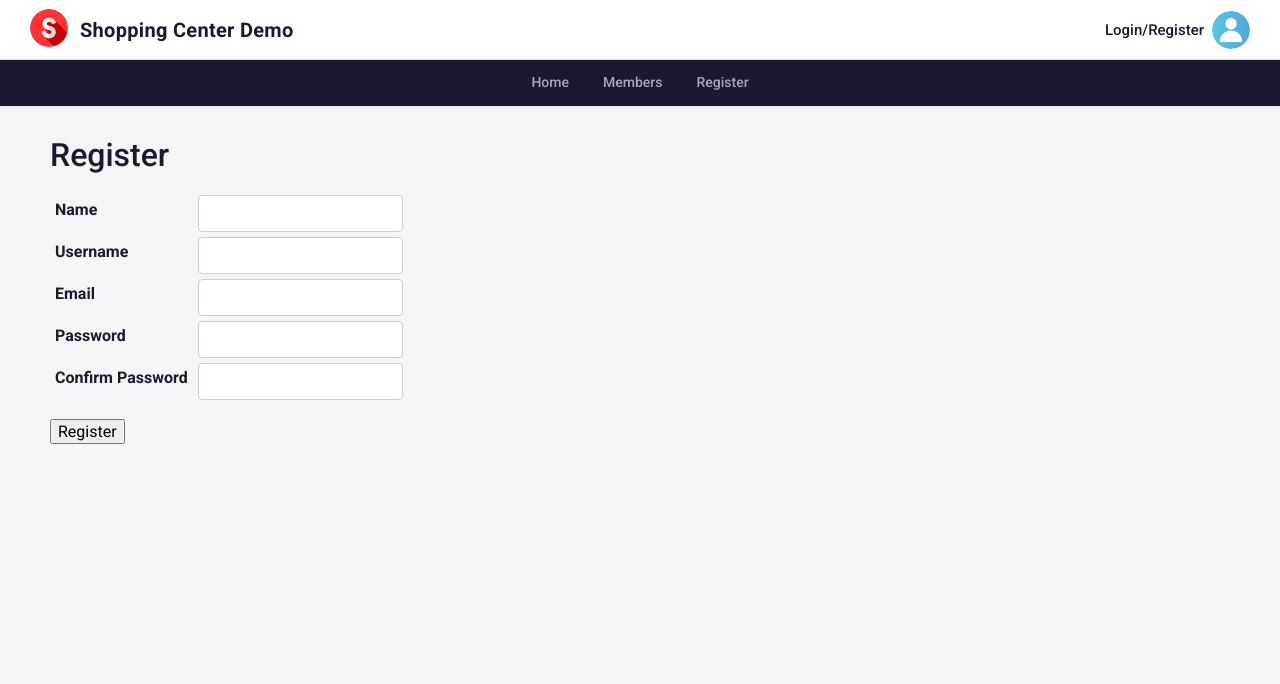
After one commit to NextSemIsMySem/bmit2013-assignment, a PHP site: page /app/page/member/register.php in a window 1280 px wide. The commit adds this page. Shown: the top 684 px of the page. Run offline with PHP 8.4, Linux system fonts and the light colour scheme.

Commit message:
Phase 1: member listing, CRUD, and shared form-grid fix
Member Maintenance basics on the `user` table:

- Listing (member/index.php) with search across username/name/email,
  sortable columns, and paging via a new SimplePager (app/lib), backed
  by seed_users.sql (25 sample rows, bcrypt-hashed passwords).
- Detail/Register/Update/Delete (member/*.php) with full server-side
  validation (required fields, format checks, email validation, unique
  username/email with self-exclusion on update, password confirm) and
  a delete guard that refuses to remove a member with existing orders
  (FK is ON DELETE RESTRICT).
- Nav gets Members/Register links with TODOs for the Phase 2 auth guard.
  data-post handling added to app.js (delete needed POST, only data-get
  existed before).

Fixes a shared layout bug hit while building the register/update forms:
err() returned '' (no element) when a field had no error, so most rows
only contributed 2 children to the 3-column .form grid instead of 3,
shifting every following row's columns. err() now always emits a
<span class="err">, and .form/.form > section move to the Practical 3
grid convention (grid: auto / auto auto auto, buttons in a <section>).

Co-Authored-By: Claude Sonnet 5 <noreply@anthropic.com>

```diff
--- a/app/_base.php
+++ b/app/_base.php
@@ -57,7 +57,7 @@ function encode($str) {
 
 function err($name) {
     global $_err;
-    return isset($_err[$name]) ? '<span class="err">' . encode($_err[$name]) . '</span>' : '';
+    return '<span class="err">' . (isset($_err[$name]) ? encode($_err[$name]) : '') . '</span>';
 }
 
 // ============================================================================
--- a/app/_head.php
+++ b/app/_head.php
@@ -25,7 +25,11 @@
 
     <nav>
         <a href="/index.php">Home</a>
-        <!-- Module nav links are added here per phase (e.g. Member, Product, Cart) -->
+        <!-- TODO Phase 2: wrap in an admin-only auth() check -->
+        <a href="/page/member/index.php">Members</a>
+        <!-- TODO Phase 2: only show Register when logged out (replace with a login link when logged in) -->
+        <a href="/page/member/register.php">Register</a>
+        <!-- Further module nav links are added here per phase (e.g. Product, Cart) -->
     </nav>
 
     <div id="info"><?= temp('info') ?></div>
--- a/app/css/app.css
+++ b/app/css/app.css
@@ -195,14 +195,17 @@ h1 {
 
 .form {
     display: grid;
-    grid-template-columns: 160px 1fr 1fr;
-    gap: 10px 14px;
-    align-items: center;
+    grid: auto / auto auto auto;
+    gap: 5px;
+    place-content: start;
+    place-items: center start;
     max-width: 720px;
 }
 
-.form label {
-    font-weight: 500;
+.form > label {
+    place-self: stretch;
+    font-weight: bold;
+    padding: 5px;
     color: #1a1a2e;
 }
 
@@ -229,10 +232,20 @@ h1 {
     font-weight: normal;
 }
 
-.form .buttons {
-    grid-column: 2 / -1;
+.form > section {
+    grid-column: 1 / -1;
     display: flex;
     gap: 10px;
+}
+
+label > * {
+    vertical-align: text-top;
+}
+
+.buttons {
+    display: flex;
+    gap: 10px;
+    margin-top: 14px;
 }
 
 .err {
@@ -273,6 +286,15 @@ h1 {
 
 .table th a.desc::after {
     content: ' \25BC';
+}
+
+.table.detail {
+    max-width: 560px;
+}
+
+.table.detail th {
+    width: 160px;
+    text-align: right;
 }
 
 /* Paging ------------------------------------------------------------------ */
--- a/app/js/app.js
+++ b/app/js/app.js
@@ -40,4 +40,18 @@ $('#faker').on('click', e => {
         window.location.href = url;
     });
 
+    // Initiate POST request (with confirmation)
+    $('[data-post]').on('click', function (e) {
+        e.preventDefault();
+
+        const url = $(this).attr('data-post');
+        const message = $(this).attr('data-confirm') || 'Are you sure?';
+
+        if (!url || !confirm(message)) {
+            return;
+        }
+
+        $('<form>', { method: 'post', action: url }).appendTo('body').trigger('submit');
+    });
+
 });
--- /dev/null
+++ b/app/page/member/register.php
@@ -0,0 +1,78 @@
+<?php
+require '../../_base.php';
+
+if (is_post()) {
+    $name = req('name');
+    $username = req('username');
+    $email = req('email');
+    $password = req('password');
+    $confirm = req('confirm');
+
+    if ($name === '') {
+        $_err['name'] = 'Name is required.';
+    } elseif (strlen($name) > 100) {
+        $_err['name'] = 'Name must be at most 100 characters.';
+    }
+
+    if ($username === '') {
+        $_err['username'] = 'Username is required.';
+    } elseif (!preg_match('/^[A-Za-z0-9_]+$/', $username)) {
+        $_err['username'] = 'Username may only contain letters, digits, and underscores.';
+    } elseif (strlen($username) > 50) {
+        $_err['username'] = 'Username must be at most 50 characters.';
+    } elseif (!is_unique('user', 'username', $username)) {
+        $_err['username'] = 'Duplicated.';
+    }
+
+    if ($email === '') {
+        $_err['email'] = 'Email is required.';
+    } elseif (!filter_var($email, FILTER_VALIDATE_EMAIL)) {
+        $_err['email'] = 'Please enter a valid email address.';
+    } elseif (strlen($email) > 255) {
+        $_err['email'] = 'Email must be at most 255 characters.';
+    } elseif (!is_unique('user', 'email', $email)) {
+        $_err['email'] = 'Duplicated.';
+    }
+
+    if ($password === '') {
+        $_err['password'] = 'Password is required.';
+    } elseif (strlen($password) < 6) {
+        $_err['password'] = 'Password must be at least 6 characters.';
+    }
+
+    if ($confirm === '') {
+        $_err['confirm'] = 'Please confirm your password.';
+    } elseif ($confirm !== $password) {
+        $_err['confirm'] = 'Not matched.';
+    }
+
+    if (!$_err) {
+        $stmt = $_db->prepare('INSERT INTO user (username, name, email, password, role) VALUES (?, ?, ?, ?, ?)');
+        $stmt->execute([$username, $name, $email, password_hash($password, PASSWORD_DEFAULT), 'customer']);
+
+        temp('info', 'Registration successful.');
+        redirect('/index.php');
+    }
+}
+
+// Never echo a submitted password back into the form.
+$_REQUEST['password'] = '';
+$_REQUEST['confirm'] = '';
+
+$_title = 'Register';
+include '../../_head.php';
+?>
+
+<form class="form" method="post">
+    <?php html_text('name', 'Name'); ?>
+    <?php html_text('username', 'Username'); ?>
+    <?php html_text('email', 'Email', 'email'); ?>
+    <?php html_text('password', 'Password', 'password'); ?>
+    <?php html_text('confirm', 'Confirm Password', 'password'); ?>
+    <section class="buttons">
+        <button type="submit">Register</button>
+    </section>
+</form>
+
+<?php
+include '../../_foot.php';
```
Also changed, not shown: app/lib/SimplePager.php (added, +59 -0 lines), app/page/member/delete.php (added, +19 -0 lines), app/page/member/detail.php (added, +33 -0 lines), app/page/member/index.php (added, +67 -0 lines), app/page/member/update.php (added, +67 -0 lines), seed_users.sql (added, +32 -0 lines).
